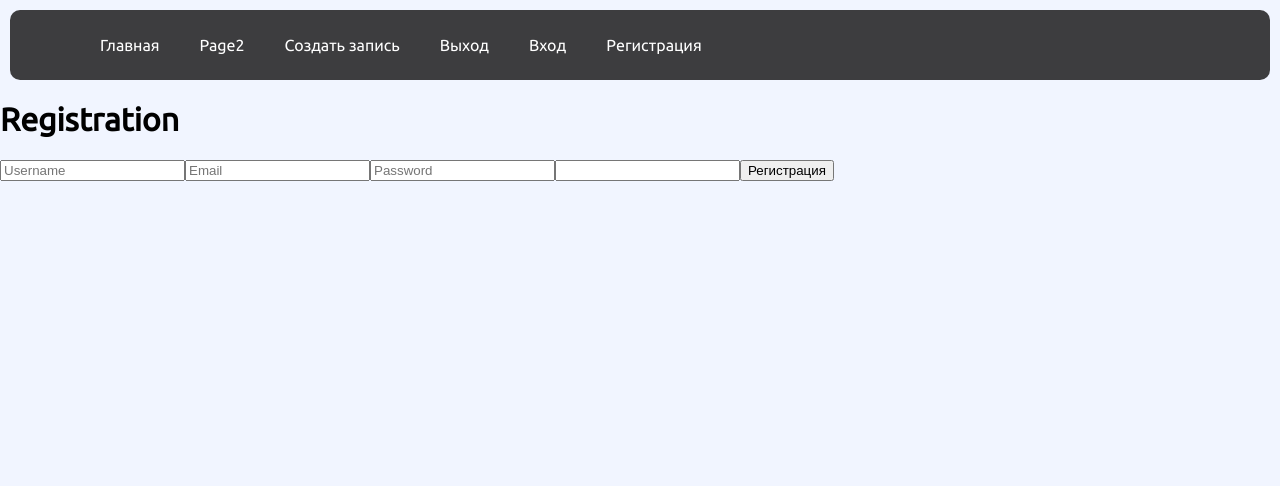
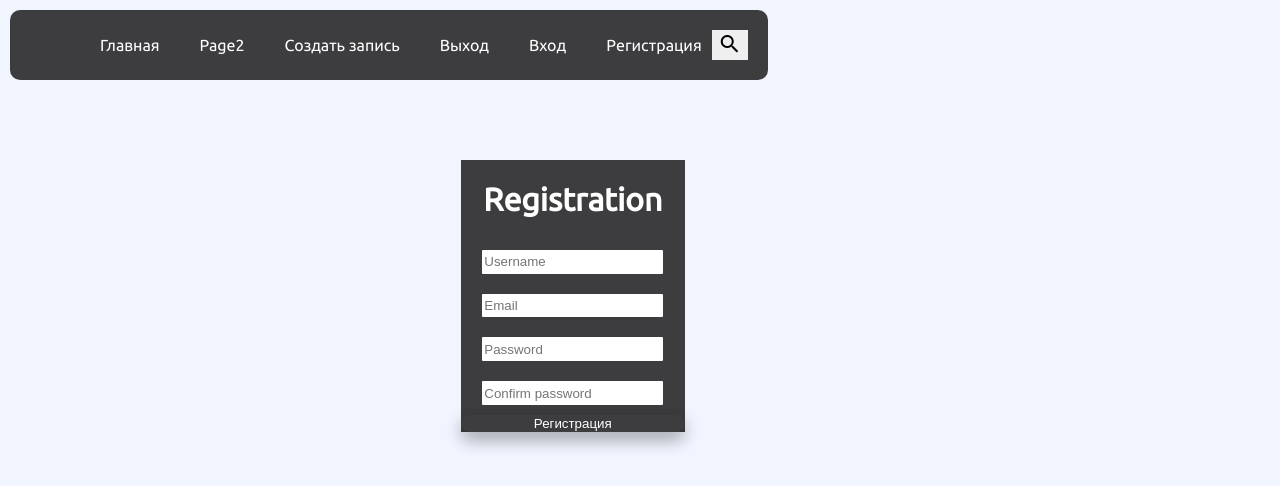
Before and after one commit to mitisit89/NoteApp, a Vue app in the folder client/: page /registration in a window 1280 px wide. Shown: the top 486 px of the page. Built offline with nearby package versions, Linux system fonts and the light colour scheme.

Commit message:
Отправка данных ползователя на сервер

```diff
--- a/client/src/components/NavMenu.vue
+++ b/client/src/components/NavMenu.vue
@@ -1,13 +1,13 @@
 <template>
-  <nav class="navigation">
+  <nav id="navigation">
     <div class="nav-menu">
       <ul class="nav-list">
         <li class="nav-link">
-          <router-link to='/'>Главная</router-link>
+          <router-link to="/">Главная</router-link>
         </li>
 
         <li class="nav-link">
-          <router-link to='/page2'>Page2</router-link>
+          <router-link to="/page2">Page2</router-link>
         </li>
         <li class="nav-link">
           <a href="#">Создать запись</a>
@@ -19,20 +19,23 @@
           <router-link to="/login">Вход</router-link>
         </li>
         <li class="nav-link">
-        <router-link to ='/registration'>Регистрация </router-link>
+          <router-link to="/registration">Регистрация </router-link>
         </li>
       </ul>
-
     </div>
+    <button id="search" type="submint">
+      <span class="material-icons"> search </span>
+    </button>
   </nav>
 </template>
 
 <script>
-export default {};
+
+
 </script>
 
 <style>
-.navigation {
+#navigation {
   display: flex;
   flex-flow: row;
   background-color: #3d3d3f;
@@ -42,6 +45,8 @@ export default {};
   position: relative;
   align-content: space-between;
   border-radius: 10px;
+  position: fixed;
+  z-index: 1000;
 }
 
 .nav-list,
@@ -63,5 +68,15 @@ export default {};
   align-content: inherit;
   align-content: space-between;
 }
+#search {
+  margin: 10px 10px 10px;
+  overflow: hidden;
 
+  border: none;
+}
+.material-icons {
+  font-family: "Material Icons";
+  font-style: normal;
+  font-weight: 400;
+}
 </style>
--- a/client/src/views/Home.vue
+++ b/client/src/views/Home.vue
@@ -24,7 +24,7 @@ export default {
     }
   },
   mounted() {
-    fetch('http://127.0.0.1:5000/api/getData',{
+    fetch('https://jsonplaceholder.typicode.com/todos/1',{
       headers:{
         'Content-Type': 'application/json;charset=utf-8'
       }
--- a/client/src/views/Login.vue
+++ b/client/src/views/Login.vue
@@ -1,11 +1,16 @@
 <template>
-  <form>
+  <form @submit.prevent="Login" name="LoginForm">
     <h1>Login</h1>
     <div class="form-input">
-      <input type="email" name id placeholder="email" />
+      <input type="email" name="email" placeholder="email" v-model="email" />
     </div>
     <div class="form-input">
-      <input type="password" placeholder="password" />
+      <input
+        type="password"
+        name="passowrd"
+        placeholder="password"
+        v-model="password"
+      />
     </div>
     <button type="submit">Sing in</button>
   </form>
@@ -26,19 +31,42 @@ form {
 button {
   width: 14rem;
   height: 2rem;
-  color:white;
+  color: white;
   border-radius: 90px;
   border: none;
-  background:#3d3d3f;
+  background: #3d3d3f;
   display: inline-block;
-  box-shadow: 0 8px 16px 0 rgba(0,0,0,0.2), 0 6px 20px 0 rgba(0,0,0,0.19);
+  box-shadow: 0 8px 16px 0 rgba(0, 0, 0, 0.2), 0 6px 20px 0 rgba(0, 0, 0, 0.19);
 }
 input {
   height: 3rem;
-
 }
 .form-input {
   margin-bottom: 10px;
-
 }
 </style>
+<script>
+export default {
+  data() {
+    return {
+      email: "",
+      password: "",
+    };
+  },
+  methods: {
+    Login: function () {
+    let loginData = {
+      email:this.email,
+      password:this.password
+    }
+     fetch('http://127.0.0.1:5000/api/auth/login/',{
+       method:'GET',
+       headers:{
+         'Content-Type': 'application/json;charset=utf-8'
+       },
+       body:JSON.stringify(loginData)
+     }).catch(e=>console.error(e))
+    },
+  },
+};
+</script>
--- a/client/src/views/Registration.vue
+++ b/client/src/views/Registration.vue
@@ -1,10 +1,97 @@
 <template>
-<form action="" class="">
+  <form @submit.prevent="Registration">
     <h1>Registration</h1>
-    <input class="form-input" type="text" name="" id="" placeholder="Username">
-<input type="email" name="" id="" placeholder="Email">
-<input type="password" name="" id="" placeholder="Password">
-<input type="password" placegolder="Confirm password">
-<button type="submit">Регистрация</button>
-</form>
+    <input
+      class="form-input"
+      type="text"
+      name=""
+      id=""
+      placeholder="Username"
+      v-model="username"
+    />
+    <input type="email"  placeholder="Email" v-model="email" />
+    <span  v-show="password !== confirm_password && confirm_password !==''">Пароли не совпадают</span>
+    <input
+      type="password"
+      placeholder="Password"
+      v-model="password"
+    />
+    <input
+      type="password"
+      placeholder="Confirm password"
+      v-model="confirm_password"
+    />
+    <button type="submit">Регистрация</button>
+  </form>
 </template>
+
+<style scoped>
+  form {
+  background-color: #3d3d3f;
+  border: none;
+  display: flex;
+  justify-content: space-around;
+  align-items: center;
+  height: 17rem;
+  width: 14rem;
+  top: 20%;
+  left: 36%;
+  position: absolute;
+  flex-direction: column;
+}
+h1{
+  color: white;
+}
+button {
+  width: 14rem;
+  height: 2rem;
+  color: white;
+  border-radius: 90px;
+  border: none;
+  background: #3d3d3f;
+  display: inline-block;
+  box-shadow: 0 8px 16px 0 rgba(0, 0, 0, 0.2), 0 6px 20px 0 rgba(0, 0, 0, 0.19);
+}
+input {
+  border: none;
+  height: 3rem;
+
+  margin: 10px;
+  z-index: 1;
+  border-radius: 1px;
+}
+.form-input {
+  margin-bottom: 10px;
+}
+span{
+    color:red;
+}
+
+</style>
+<script>
+export default {
+  data() {
+    return {
+      username: "",
+      email: "",
+      password: "",
+      confirm_password: "",
+    };
+  },
+  methods: {
+    Registration() {
+      let registrationData={
+        username:this.username,
+        email:this.email,
+        password:this.password
+      }
+        fetch('http://127.0.0.1:5000/api/auth/registration/',{
+            method:'POST',
+            headers:{'Content-Type': 'application/json;charset=utf-8',
+            body:JSON.stringify(registrationData)
+            }
+        }).then(console.log('sucsess')).catch((e)=>console.error(e))
+    },
+  },
+};
+</script>
```
